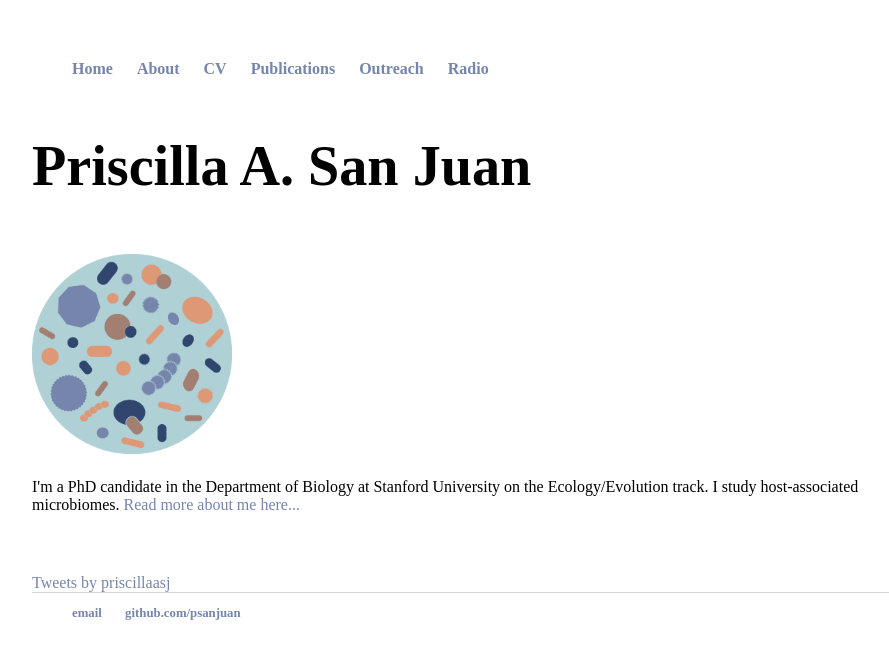
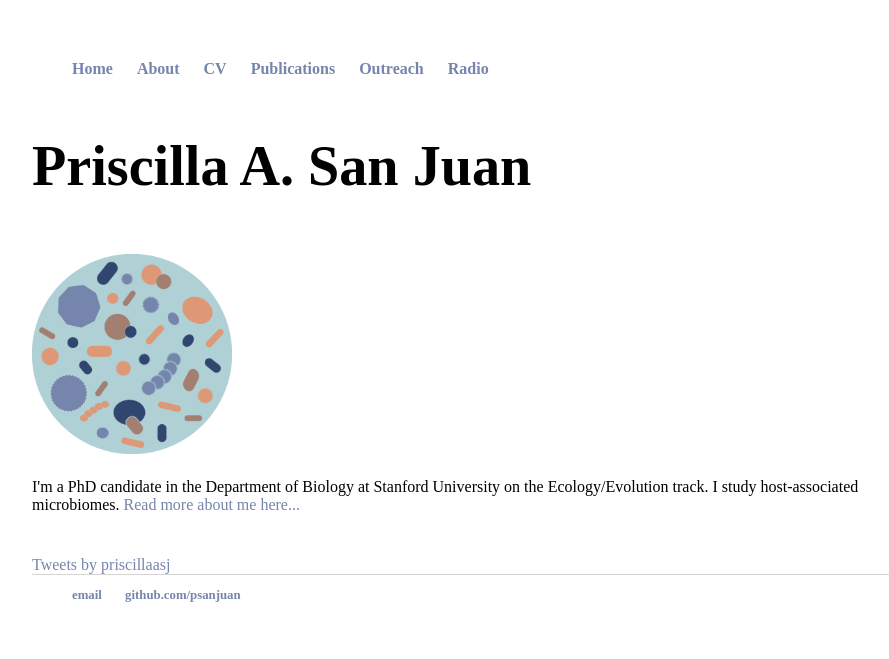
Before and after one commit to psanjuan/psanjuan.github.io, a Jekyll site: the page built from index.html, in a window 1280 px wide. Shown: the top 659 px of the page, without its empty margins (160-1049 px from the left). Built offline with Jekyll 4.4.1, drawn with Linux system fonts in a browser that asks for light colours; comment, search, counter and statistics services are not loaded.

Commit message:
Update index.html

```diff
--- a/index.html
+++ b/index.html
@@ -8,9 +8,9 @@ title: Priscilla San Juan, PhD candidate
 <img src="images/microbes.png" alt="microbes" width="200" height="200">
 <font face = "Avenir"><p style="color:#848484;font-size:13px;">
 <div class="blurb">
-I'm a PhD candidate in the Department of Biology at Stanford University on the Ecology/Evolution track. I study host-associated microbiomes. <a href="/about">Read more about me here...</a>
+I'm a PhD candidate in the Department of Biology at Stanford University on the Ecology/Evolution track. I study host-associated microbiomes.
+<a href="/about">Read more about me here...</a>
 </font></p></div><!-- /.blurb -->
 <br>
-<br>
-<a class="twitter-timeline" data-width="500" data-height="300" data-theme="light" href="https://twitter.com/priscillaasj?ref_src=twsrc%5Etfw">Tweets by priscillaasj</a>
+<a class="twitter-timeline" data-width="600" data-height="300" data-theme="light" href="https://twitter.com/priscillaasj?ref_src=twsrc%5Etfw">Tweets by priscillaasj</a>
 <script async src="https://platform.twitter.com/widgets.js" charset="utf-8"></script>
```
